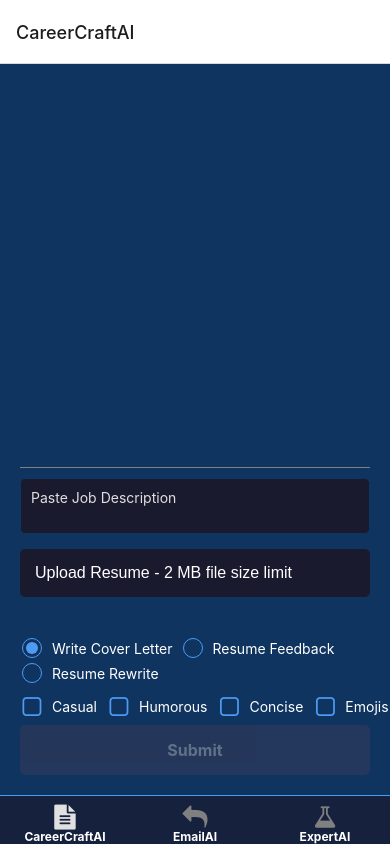
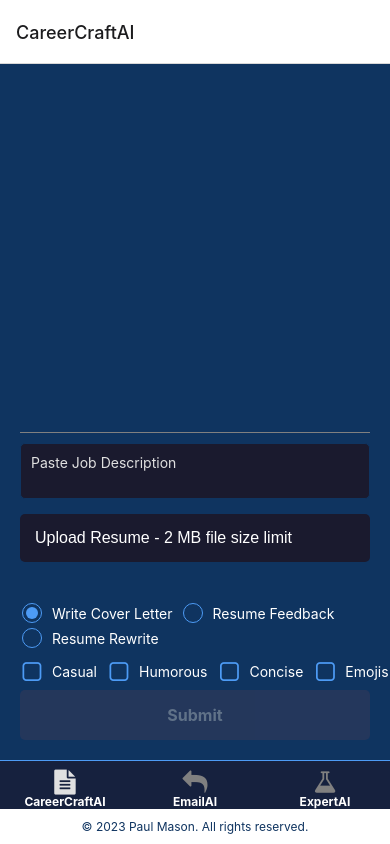
Before and after one commit to PaulMasonDev/prompt-playground, a React Native app in the folder frontend/: screen /Home in a window 390 px wide. Built offline with nearby package versions, Linux system fonts and the light colour scheme.

Commit message:
Footer with Copyright

```diff
--- a/frontend/App.tsx
+++ b/frontend/App.tsx
@@ -6,6 +6,7 @@ import useUserStore from "./src/utils/store";
 // import { getUserInfo } from "./src/clientLibrary/Auth";
 import Loader from "./src/utils/Loader/Loader";
 import { colors } from "./src/components/UIComponents/commonStyles";
+import Footer from "./src/components/Navigation/Footer";
 
 function App() {
   const { setUser, isLoading, loadingMessage } = useUserStore();
@@ -23,6 +24,7 @@ function App() {
       <NavigationContainer>
         <SafeAreaView style={styles.container}>
           <BottomTabNavigator />
+          <Footer />
         </SafeAreaView>
       </NavigationContainer>
     </>
--- /dev/null
+++ b/frontend/src/components/Navigation/Footer.tsx
@@ -0,0 +1,25 @@
+import React from "react";
+import { View, Text, StyleSheet } from "react-native";
+import { colors } from "../UIComponents/commonStyles";
+
+const Footer = () => {
+  return (
+    <View style={styles.footer}>
+      <Text style={styles.text}>© 2023 Paul Mason. All rights reserved.</Text>
+    </View>
+  );
+};
+
+const styles = StyleSheet.create({
+  footer: {
+    padding: 10,
+    alignItems: "center",
+    justifyContent: "center",
+  },
+  text: {
+    fontSize: 12,
+    color: colors.primary,
+  },
+});
+
+export default Footer;
```
